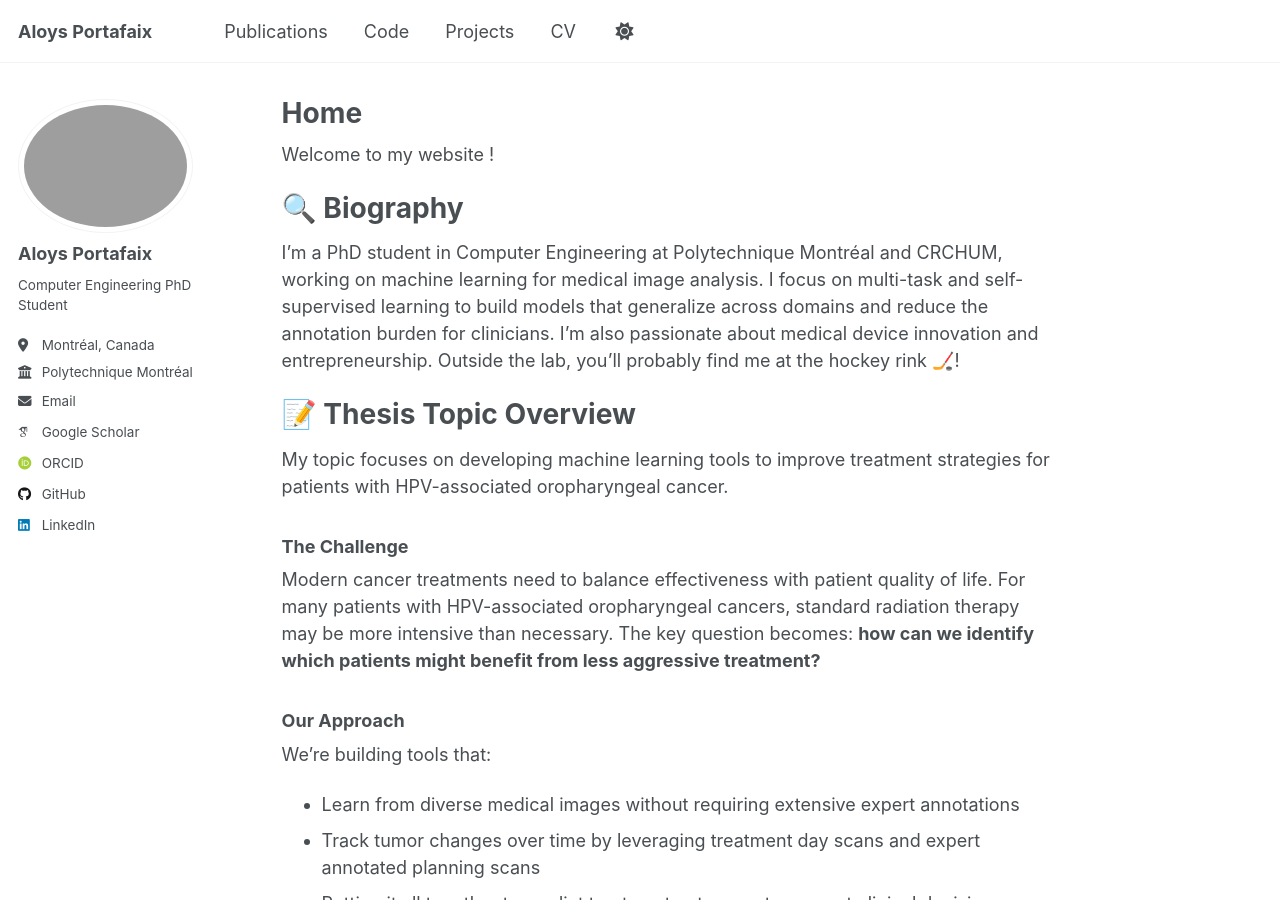
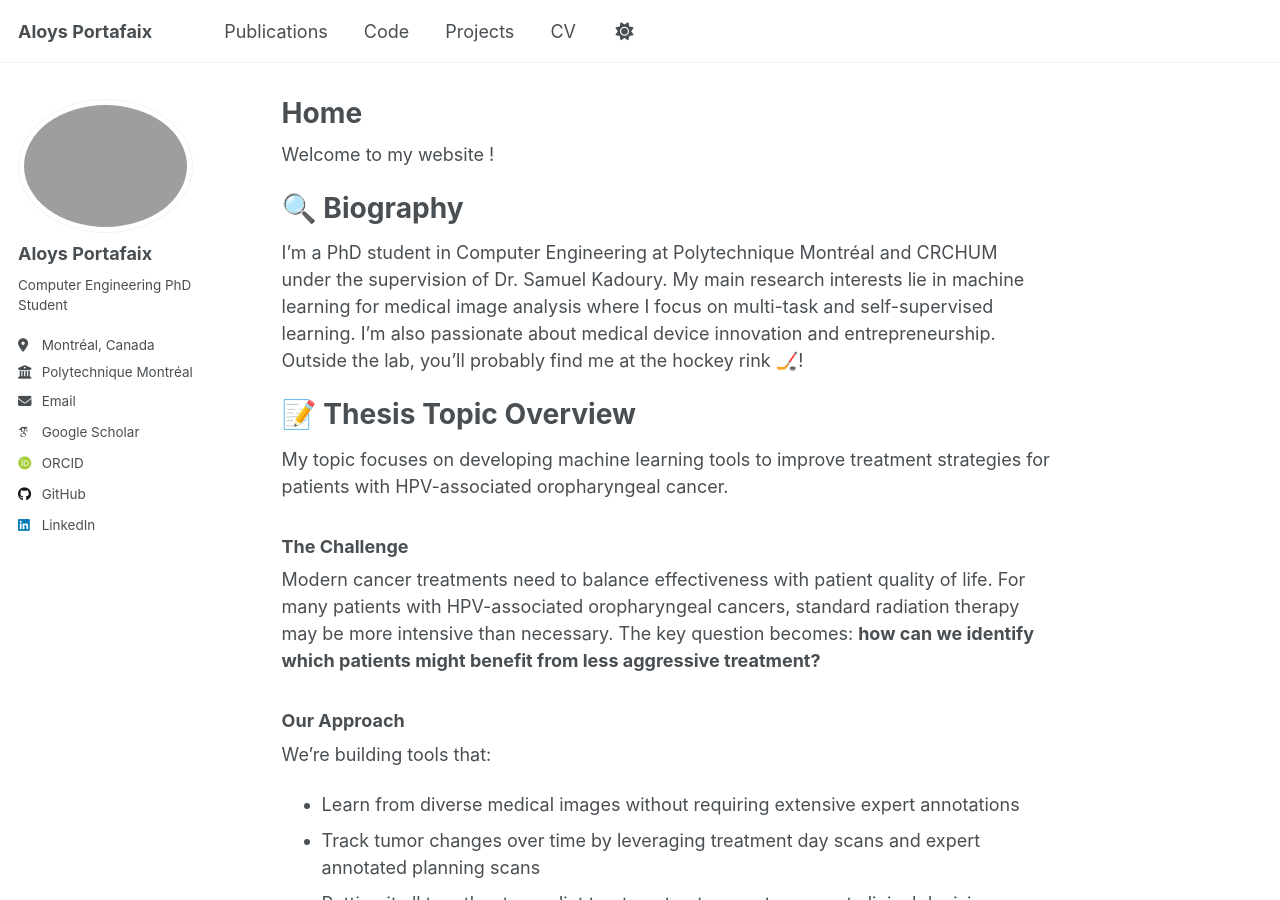
Before and after one commit to aloyspx/aloyspx.github.io, a Jekyll site: the page built from _pages/about.md, in a window 1280 px wide and 900 px high. Built offline with Jekyll 4.4.1, drawn with Linux system fonts in a browser that asks for light colours; some web fonts are replaced.

Commit message:
initial commit

```diff
--- a/_pages/about.md
+++ b/_pages/about.md
@@ -12,7 +12,7 @@ Welcome to my website !
 🔍 Biography
 ======
 
-I'm a PhD student in Computer Engineering at Polytechnique Montréal and CRCHUM, working on machine learning for medical image analysis. I focus on multi-task and self-supervised learning to build models that generalize across domains and reduce the annotation burden for clinicians. I'm also passionate about medical device innovation and entrepreneurship. Outside the lab, you’ll probably find me at the hockey rink 🏒!
+I'm a PhD student in Computer Engineering at Polytechnique Montréal and CRCHUM under the supervision of Dr. Samuel Kadoury. My main research interests lie in machine learning for medical image analysis where I focus on multi-task and self-supervised learning. I'm also passionate about medical device innovation and entrepreneurship. Outside the lab, you’ll probably find me at the hockey rink 🏒!
 
 📝 Thesis Topic Overview
 ======
```
